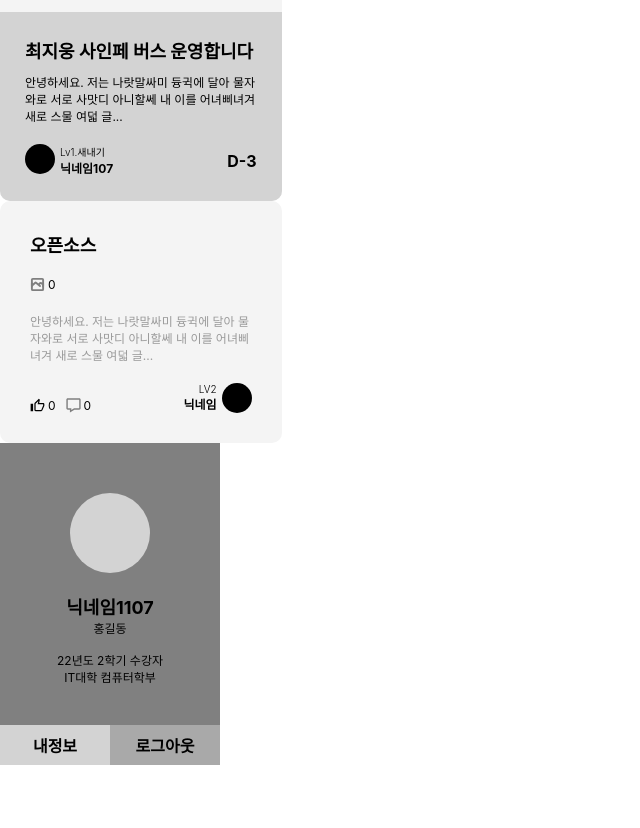
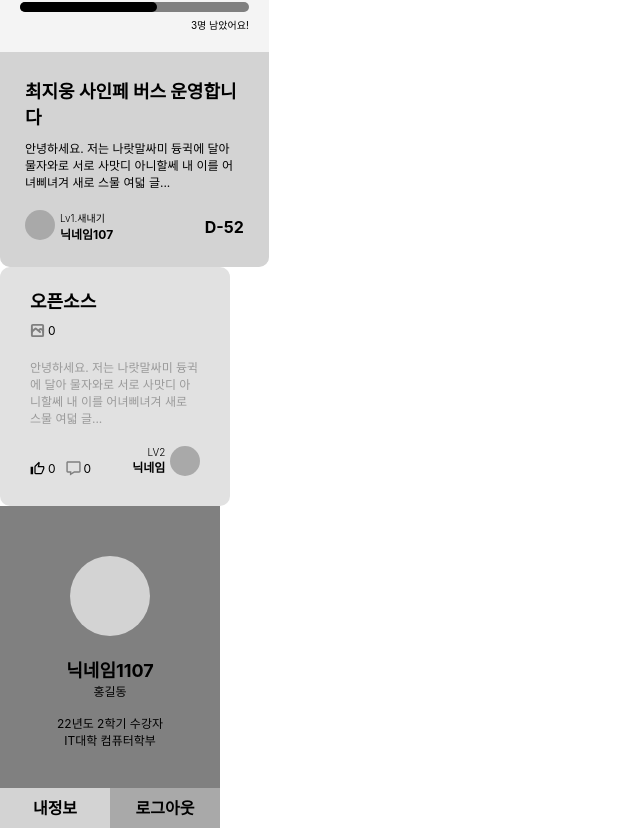
Before and after one commit to likelion-ssu/GUHAT-FE, a React (Create React App) app: page / in a window 1280 px wide. Shown: the part 235-1063 px from the top of the page, without its empty margins (0-640 px from the left). Before the commit the page ends 1000 px from the top, so only its background shows below. Built offline with nearby package versions, Linux system fonts and the light colour scheme.

Commit message:
feat : recruit component #2
모집글 카드 컴포넌트 구현

```diff
--- a/src/components/MyProfile/MyProfile.style.ts
+++ b/src/components/MyProfile/MyProfile.style.ts
@@ -33,13 +33,16 @@ export const MyProfileSubText = styled.p`
 
 export const MyProfileBtnWrap = styled.div`
     width: 100%;
+    height: 4rem;
     display: flex;
+    justify-content: center;
+    align-items: center;
 `;
 
 export const MyProfileInfoBtn = styled.div`
     width: 50%;
-    padding: 0.8rem;
     text-align: center;
+    line-height: 4rem;
     font-size: 16px;
     font-weight: 700;
     background-color: lightgray;
--- a/src/components/Recruit/Card/Profile.style.ts
+++ b/src/components/Recruit/Card/Profile.style.ts
@@ -16,7 +16,7 @@ export const ProfileWrap = styled.div`
 
 export const ProfileImg = styled.div<{ img: string | undefined }>`
     /* background-image: ${(img) => `url(${img})`}; */
-    background-color: black;
+    background-color: darkgray;
     width: 3rem;
     height: 3rem;
     border-radius: 3rem;
--- a/src/components/Recruit/Card/Recruit.style.ts
+++ b/src/components/Recruit/Card/Recruit.style.ts
@@ -5,10 +5,11 @@ export const RecruitWrap = styled.div`
     display: flex;
     flex-direction: column;
     justify-content: center;
-    width: 22vw;
+    min-width: 21vw;
     border-radius: 1rem;
     background-color: #f4f4f4;
     padding-top: 4rem;
+    margin-top: 4rem;
 
     :active {
         filter: brightness(0.8);
--- a/src/components/Recruit/Card/Recruit.tsx
+++ b/src/components/Recruit/Card/Recruit.tsx
@@ -1,4 +1,5 @@
 import { recuritLecture } from "@_types/recruitLecture.types";
+import { useCallback } from "react";
 import Profile from "./Profile";
 import ProgressBar from "./ProgressBar";
 import {
@@ -19,7 +20,19 @@ const Recruit = ({
         lectureTitle: "사용자 인터페이스 및 실습",
         schedule: ["월 10:30", "수 13:30"],
         professor: "최지웅",
+        endDate: "2022-12-31",
     };
+
+    const calculateDate = useCallback<(endDate: string) => string>(
+        (endDate) => {
+            const endTime: any = new Date(endDate);
+            const nowTime: any = new Date();
+            const diff = endTime - nowTime;
+            const diffDay = Math.floor(diff / (1000 * 60 * 60 * 24)).toString();
+            return diffDay;
+        },
+        []
+    );
 
     return (
         <RecruitWrap>
@@ -36,6 +49,7 @@ const Recruit = ({
                 detail={
                     "안녕하세요. 저는 나랏말싸미 듕귁에 달아 물자와로 서로 사맛디 아니할쎄 내 이를 어녀삐녀겨 새로 스물 여덟 글..."
                 }
+                endDate={calculateDate(recruitData.endDate)}
             >
                 <Profile level={"Lv1.새내기"} nickname={"닉네임107"} />
             </RecruitContent>
--- a/src/components/Recruit/Card/RecruitContent.tsx
+++ b/src/components/Recruit/Card/RecruitContent.tsx
@@ -8,16 +8,17 @@ import {
 interface Props {
     title: string;
     detail: string;
+    endDate?: string;
     children: React.ReactNode;
 }
 
-const RecruitContent = ({ title, detail, children }: Props) => {
+const RecruitContent = ({ title, detail, endDate, children }: Props) => {
     return (
         <RecruitContentWrap>
             <RecruitContentTitle>{title}</RecruitContentTitle>
             <RecruitContentDetail>{detail}</RecruitContentDetail>
             {children}
-            <RecruitContentDDay>D-3</RecruitContentDDay>
+            <RecruitContentDDay>D-{endDate}</RecruitContentDDay>
         </RecruitContentWrap>
     );
 };
--- a/src/components/Review/Card/Review.style.ts
+++ b/src/components/Review/Card/Review.style.ts
@@ -4,9 +4,9 @@ export const ReviewWrap = styled.div`
     display: flex;
     flex-direction: column;
     justify-content: center;
-    width: 22vw;
+    min-width: 18vw;
     border-radius: 1rem;
-    background-color: #f4f4f4;
+    background-color: #e1e1e1;
     padding: 2rem;
 
     :active {
@@ -18,7 +18,7 @@ export const ReviewTitle = styled.p`
     font-weight: 700;
     font-size: 1.8rem;
     align-items: center;
-    margin: 1rem;
+    margin-left: 1rem;
 `;
 
 export const ReviewContent = styled.p`
```
Also changed, not shown: src/components/Layout/MainLayout.style.ts (added, +10 -0 lines), src/components/Layout/MainLayout.tsx (added, +10 -0 lines).
